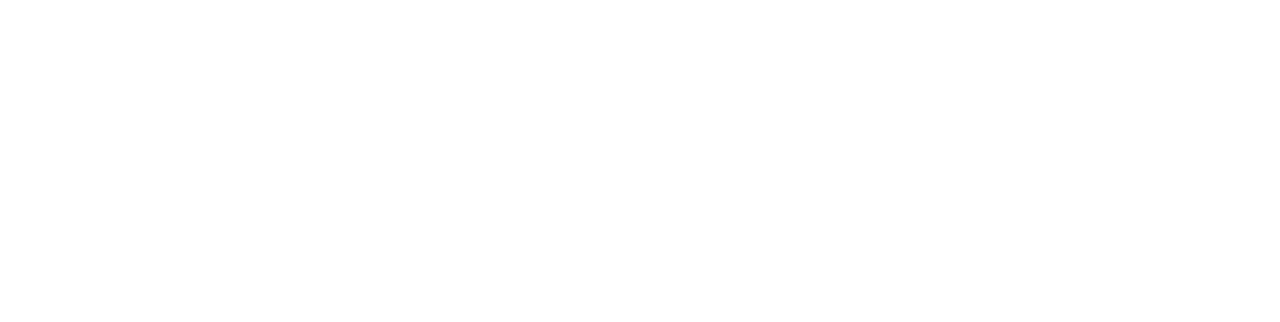
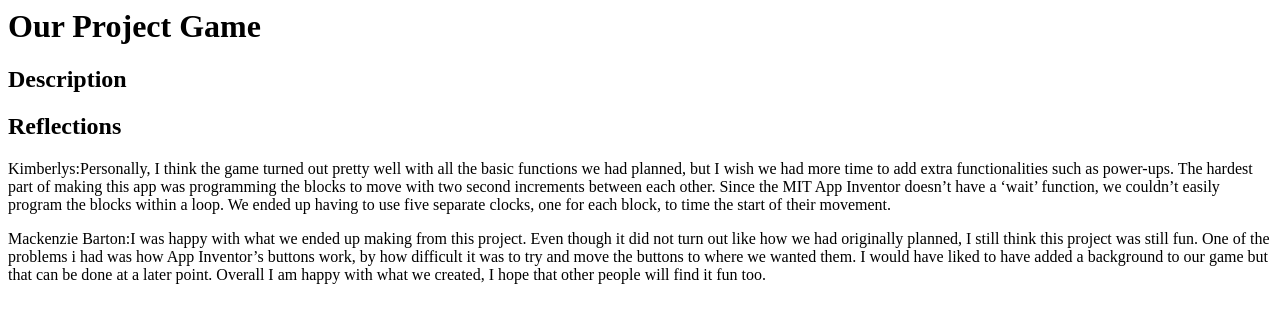
Before and after one commit to MackenzieBarton/MackenzieBarton.github.io, a plain HTML site: page android.html in a window 1280 px wide. Drawn offline with Linux system fonts and the light colour scheme.

Commit message:
Reflection

```diff
--- a/android.html
+++ b/android.html
@@ -1,3 +1,12 @@
 <html>
 <head>
      <title>WEBSITE</title>
+</head>
+<body>
+     <h1>Our Project Game</h1>
+	 <h2>Description</h2>
+	 <h2>Reflections</h2>
+	 <p>Kimberlys:Personally, I think the game turned out pretty well with all the basic functions we had planned, but I wish we had more time to add extra functionalities such as power-ups. The hardest part of making this app was programming the blocks to move with two second increments between each other. Since the MIT App Inventor doesn’t have a ‘wait’ function, we couldn’t easily program the blocks within a loop. We ended up having to use five separate clocks, one for each block, to time the start of their movement.</p>
+     <p>Mackenzie Barton:I was happy with what we ended up making from this project. Even though it did not turn out like  how we had originally planned, I still think this project was still fun. One of the problems i had was how App Inventor’s buttons work, by how  difficult it was to try and move the buttons to where we wanted them. I would have liked to have added a background to our game but that can be done at a later point. Overall I am happy with what we created, I hope that other people will find it fun too.</p>
+</body>
+</html>
```
